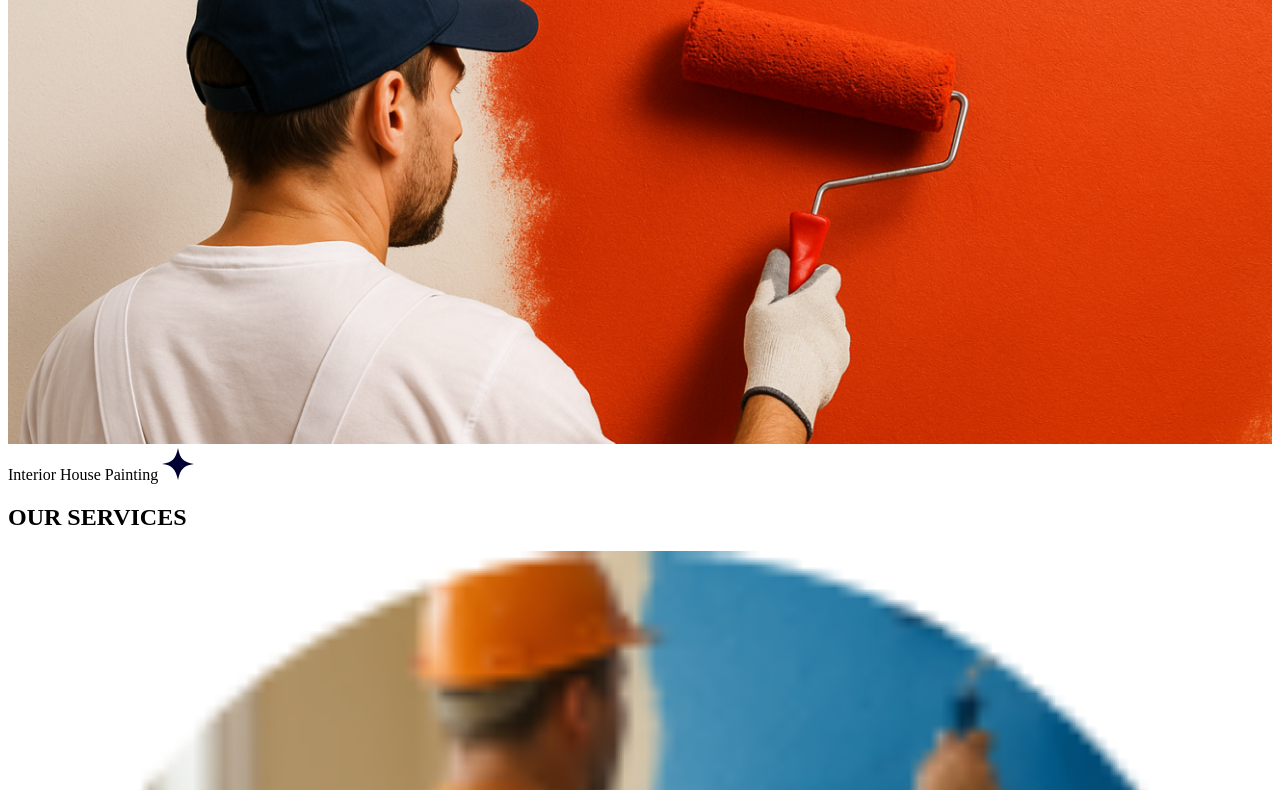
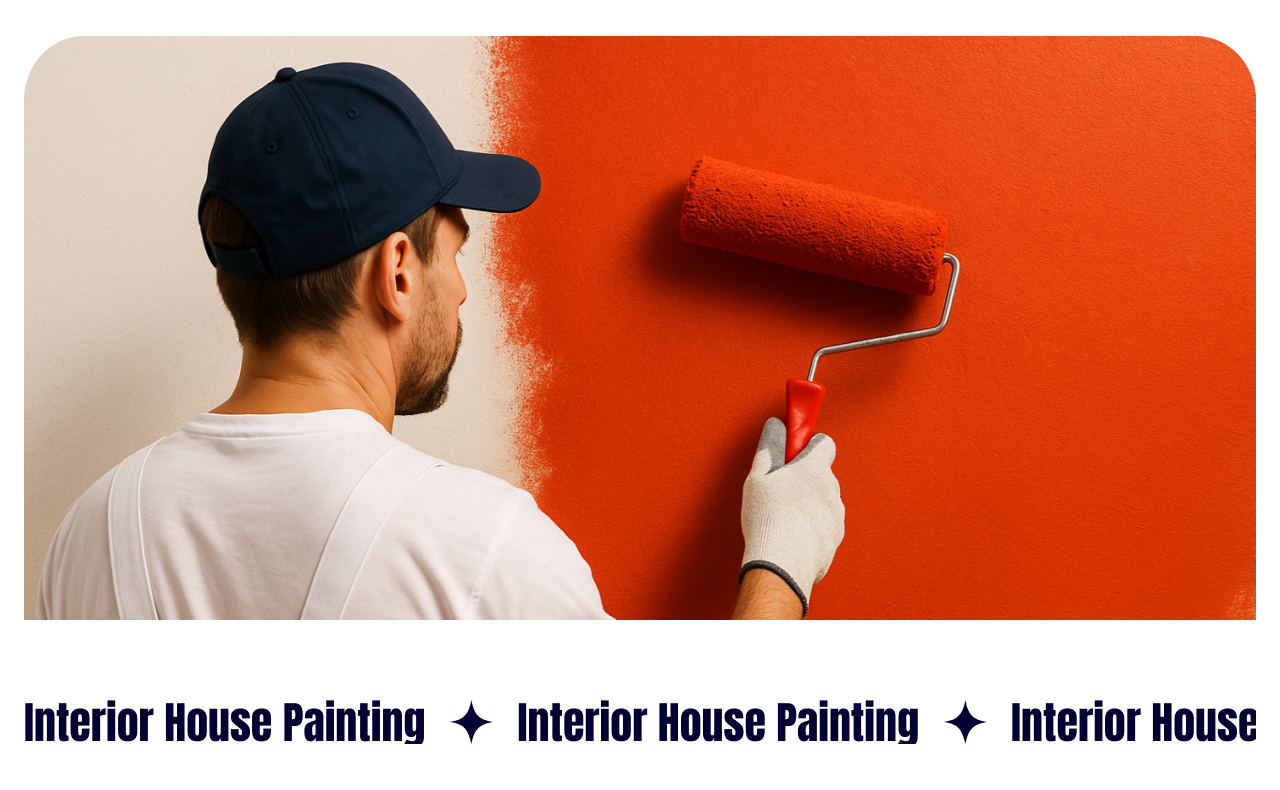
Before and after one commit to Asifdvp/hira-painting, a website: page src/index.html in a window 1280 px wide. Shown: the part 468-1258 px from the top of the page. Drawn offline with nearby package versions, Linux system fonts and the light colour scheme; files that its build step writes are made by us from their sources; the site is published under a folder, as on GitHub Pages, so addresses that start at the root find nothing.

Commit message:
redady for deploy

```diff
--- a/package.json
+++ b/package.json
@@ -4,6 +4,7 @@
   "main": "index.js",
   "scripts": {
     "tw:build": "npx @tailwindcss/cli -i ./src/input.css -o ./dist/output.css --watch",
+    "build": "npx @tailwindcss/cli -i ./src/input.css -o ./output.css ",
     "test": "echo \"Error: no test specified\" && exit 1"
   },
   "author": "Asif",
--- a/src/index.html
+++ b/src/index.html
@@ -4,7 +4,7 @@
 <head>
   <meta charset="UTF-8" />
   <meta name="viewport" content="width=device-width, initial-scale=1.0" />
-  <link href="/dist/output.css" rel="stylesheet" />
+  <link href="./output.css" rel="stylesheet" />
   <link rel="stylesheet" href="https://cdn.jsdelivr.net/npm/swiper@11/swiper-bundle.min.css" />
   <style>
     .swiper-wrapper {
```
